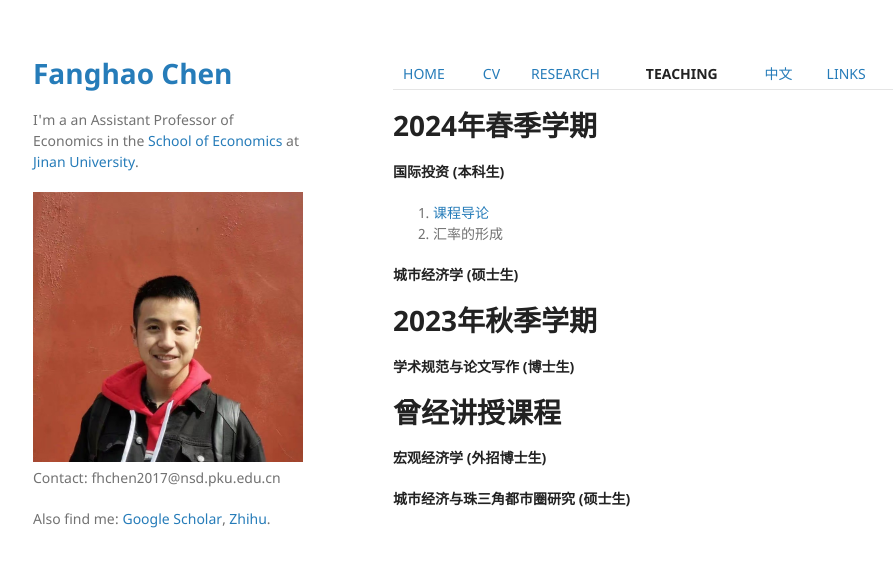
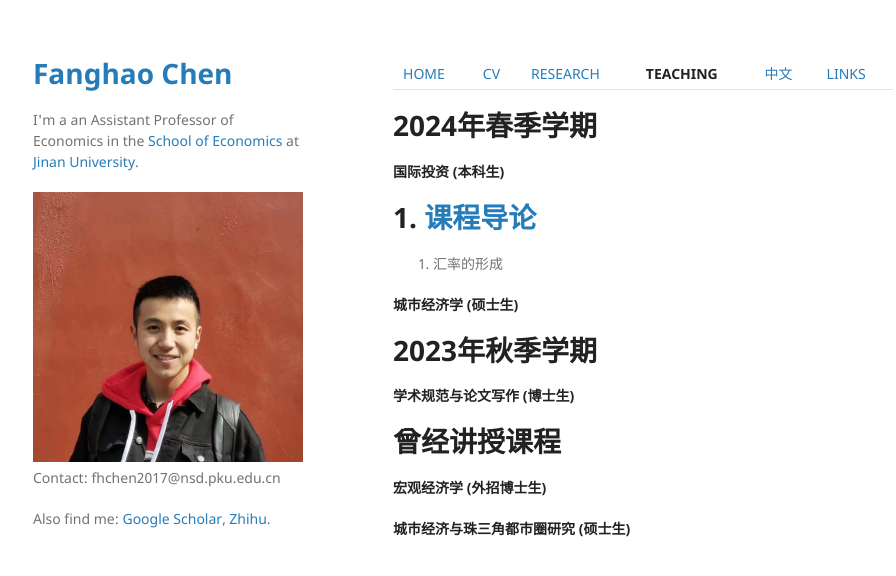
Before and after one commit to FanghaoChen/homepage, a Jekyll site: the page built from teaching.md, in a window 1280 px wide. Shown: the top 576 px of the page, without its empty margins (177-1073 px from the left). Built offline with Jekyll 4.4.1, drawn with Linux system fonts in a browser that asks for light colours; our own code applies the rules of GitHub Pages for plain Markdown files.

Commit message:
Update teaching.md

```diff
--- a/teaching.md
+++ b/teaching.md
@@ -3,7 +3,7 @@
 # 2024年春季学期
 
 **国际投资 (本科生)** <br/>
-1. [课程导论](./assets/第1讲_课程导论.pdf)
+# 1. [课程导论](./assets/第1讲_课程导论.pdf) #
 2. 汇率的形成
 
 **城市经济学 (硕士生)** <br/>
```
